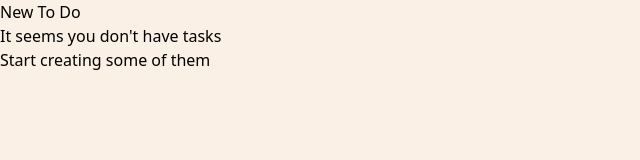
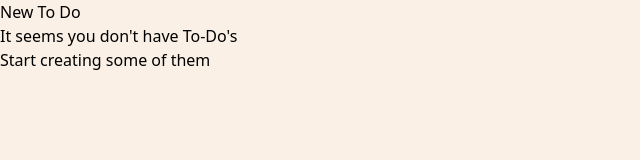
Before and after one commit to alonsofabila-dev/to-do-app, a React (Vite) app in the folder frontend-to-do-app/: page / in a window 1280 px wide. Shown: the top 160 px of the page, without its empty margins (0-640 px from the left). Built offline with nearby package versions, Linux system fonts and the light colour scheme; no server answers.

Commit message:
(chore): Correction of one  typo.

```diff
--- a/frontend-to-do-app/src/components/TaskList.jsx
+++ b/frontend-to-do-app/src/components/TaskList.jsx
@@ -100,7 +100,7 @@ export function TaskList() {
                 :
                 <div className="flex items-center justify-center">
                     <div className="text-center">
-                        <h2 className="text-2xl font-bold">It seems you don&apos;t have tasks</h2>
+                        <h2 className="text-2xl font-bold">It seems you don&apos;t have To-Do&apos;s</h2>
                         <h3 className="text-lg text-gray-600">Start creating some of them</h3>
                     </div>
                 </div>
```
